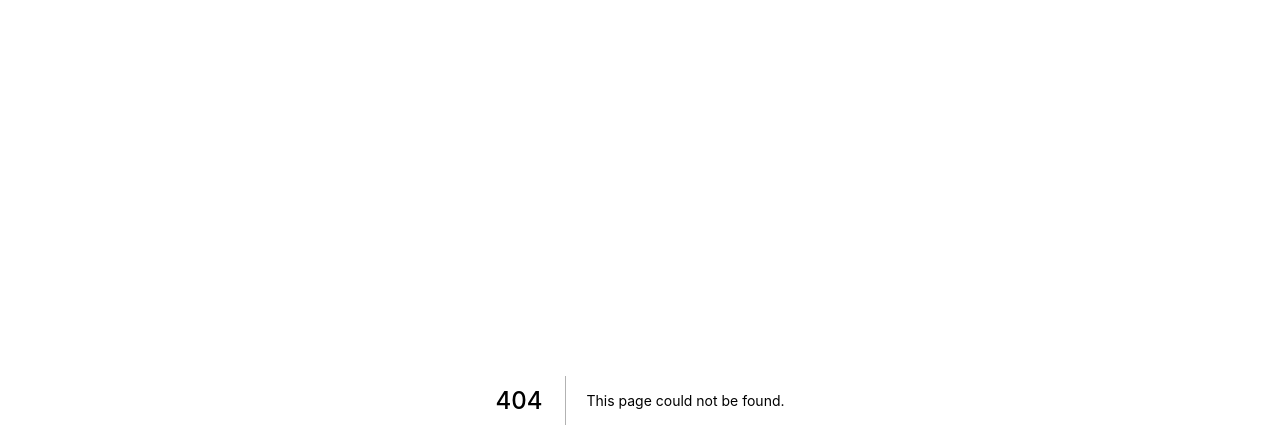
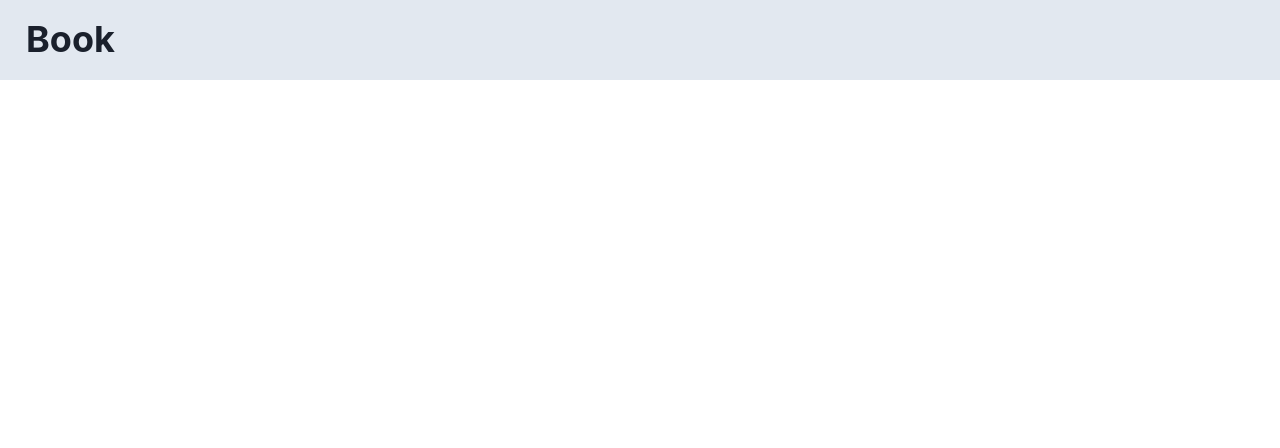
Before and after one commit to Taiji-Kondo/book-summary, a Next.js app in the folder frontend/: page /books/1 in a window 1280 px wide. Before the commit this address had no page. Shown: the top 448 px of the page. Built offline with nearby package versions, Linux system fonts and the light colour scheme.

Commit message:
feat: books, bookページ作成

```diff
--- /dev/null
+++ b/frontend/pages/books/[book_id]/index.tsx
@@ -0,0 +1,28 @@
+import type { NextPage } from "next";
+import {
+  Avatar,
+  Center,
+  Container,
+  Divider,
+  Grid,
+  Heading,
+  HStack,
+  Tag,
+  Tooltip,
+  VStack,
+} from "@chakra-ui/react";
+
+const Book: NextPage = () => {
+  return (
+    <>
+      <Center as={"header"} h={20} bgColor={"gray.200"}>
+        <Container maxW={"1260px"}>
+          <Heading as={"h1"}>Book</Heading>
+        </Container>
+      </Center>
+      <Container maxW={"1260px"} py={10} overflowX={"auto"}></Container>
+    </>
+  );
+};
+
+export default Book;
```
Also changed, not shown: frontend/pages/books/index.tsx (added, +28 -0 lines), frontend/pages/index.tsx (+7 -14 lines).
